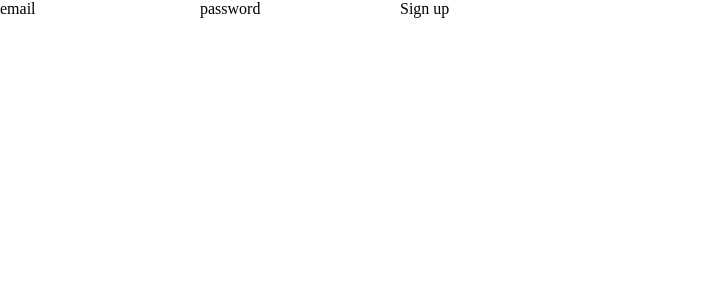
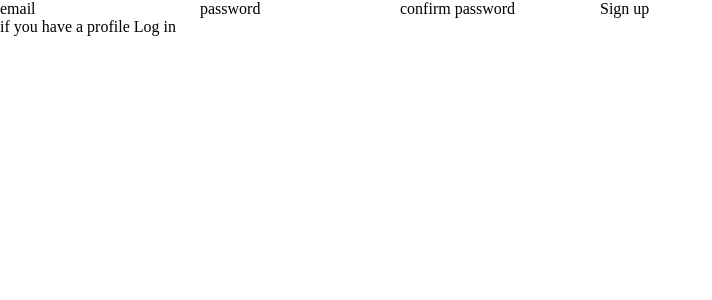
Before and after one commit to KausVlad/React-first-project, a React (Vite) app: page /registration in a window 1280 px wide. Shown: the top 300 px of the page, without its empty margins (0-712 px from the left). Built offline with nearby package versions, Linux system fonts and the light colour scheme.

Commit message:
added reg

```diff
--- a/src/components/Menu/Menu.jsx
+++ b/src/components/Menu/Menu.jsx
@@ -14,14 +14,15 @@ export function Menu() {
       <NavLink className="about-link" to="/about">
         About
       </NavLink>
-      {!isAuth ? (
-        <NavLink to="/login">Log in</NavLink>
-      ) : (
+      {isAuth ? (
         <>
           <a>{userName}</a>
           <a onClick={() => dispatch(logout())}>Log out</a>
         </>
+      ) : (
+        <NavLink to="/login">Log in</NavLink>
       )}
+      {!isAuth && <NavLink to="/registration">Sign up</NavLink>}
     </div>
   );
 }
--- a/src/components/authentication/Login/Login.jsx
+++ b/src/components/authentication/Login/Login.jsx
@@ -1,7 +1,7 @@
 import { useEffect, useState } from 'react';
 import { NavLink, useNavigate } from 'react-router-dom';
 import { useDispatch, useSelector } from 'react-redux';
-import { checkAuth, login, testFetch } from '../../../store/auth/auth.actions';
+import { login } from '../../../store/auth/auth.actions';
 
 export function Login() {
   const dispatch = useDispatch();
@@ -21,9 +21,7 @@ export function Login() {
   }, [isAuth, navigate]);
   const handleLogin = (e) => {
     e.preventDefault();
-    dispatch(login({ email, password })).catch((error) => {
-      console.log('Login failed:', error);
-    });
+    dispatch(login({ email, password }));
   };
 
   return (
@@ -47,12 +45,7 @@ export function Login() {
         />
         <button type="submit">Login</button>
       </form>
-      <button onClick={() => dispatch(login({ email, password }))}>
-        11Login11
-      </button>
-      <button onClick={() => dispatch(checkAuth())}>\XXXX\</button>
-      <button onClick={() => dispatch(testFetch())}>\FFFFFF\</button>
-      <NavLink to="/registration">Sign up</NavLink>
+      <NavLink to="/registration">No profile? Sign up</NavLink>
     </div>
   );
 }
--- a/src/components/authentication/Registration/Registration.jsx
+++ b/src/components/authentication/Registration/Registration.jsx
@@ -1,23 +1,42 @@
-import { useState } from 'react';
+import { useEffect, useState } from 'react';
 import { useDispatch, useSelector } from 'react-redux';
 import { reg } from '../../../store/auth/auth.actions';
+import { NavLink, useNavigate } from 'react-router-dom';
 
 export function Registration() {
   const dispatch = useDispatch();
+  const navigate = useNavigate();
 
-  const { status, testU, error, userName } = useSelector((state) => state.auth);
+  const { status, isAuth, error } = useSelector((state) => state.auth);
 
   const [email, setEmail] = useState('');
   const [password, setPassword] = useState('');
+  const [passwordConfirm, setPasswordConfirm] = useState('');
 
-  console.log(status, testU, error, userName);
+  console.log(`status: ${status}`, `isAuth: ${isAuth}`, `error : ${error}`);
+
+  useEffect(() => {
+    if (isAuth) {
+      navigate('/');
+    }
+  }, [isAuth, navigate]);
+  const handleLogin = (e) => {
+    e.preventDefault();
+    if (password === passwordConfirm) {
+      dispatch(reg({ email, password }));
+    } else {
+      alert('Passwords do not match');
+    }
+  };
 
   return (
     <div>
+      <form onSubmit={handleLogin}>
         <input
           type="email"
           name="email"
           placeholder="email"
+          required
           onChange={(e) => setEmail(e.target.value)}
           value={email}
         />
@@ -25,12 +44,21 @@ export function Registration() {
           type="password"
           name="password"
           placeholder="password"
+          required
           onChange={(e) => setPassword(e.target.value)}
           value={password}
         />
-      <button onClick={() => dispatch(reg({ email, password }))}>
-        Sign up
-      </button>
+        <input
+          type="password"
+          name="confirm-password"
+          placeholder="confirm password"
+          required
+          onChange={(e) => setPasswordConfirm(e.target.value)}
+          value={passwordConfirm}
+        />
+        <button type="submit">Sign up</button>
+      </form>
+      <NavLink to="/login">if you have a profile Log in</NavLink>
     </div>
   );
 }
--- a/src/store/auth/auth.slice.js
+++ b/src/store/auth/auth.slice.js
@@ -38,16 +38,17 @@ export const authSlice = createSlice({
     [reg.fulfilled]: (state, action) => {
       state.status = 'resolved';
       state.isLoading = false;
-      state.userName = action.payload;
       state.isAuth = true;
+      console.log(action);
       state.error = '';
+      state.userName = action.payload.user.email.split('@')[0];
     },
     [reg.rejected]: (state, action) => {
       state.userName = null;
       state.isLoading = false;
       state.status = 'rejected';
       state.isAuth = false;
-      state.error = action.payload;
+      state.error = action.payload.message;
     },
     [login.pending]: (state) => {
       state.status = 'loading';
```
Lines whose indentation alone changed are shown as unchanged.
